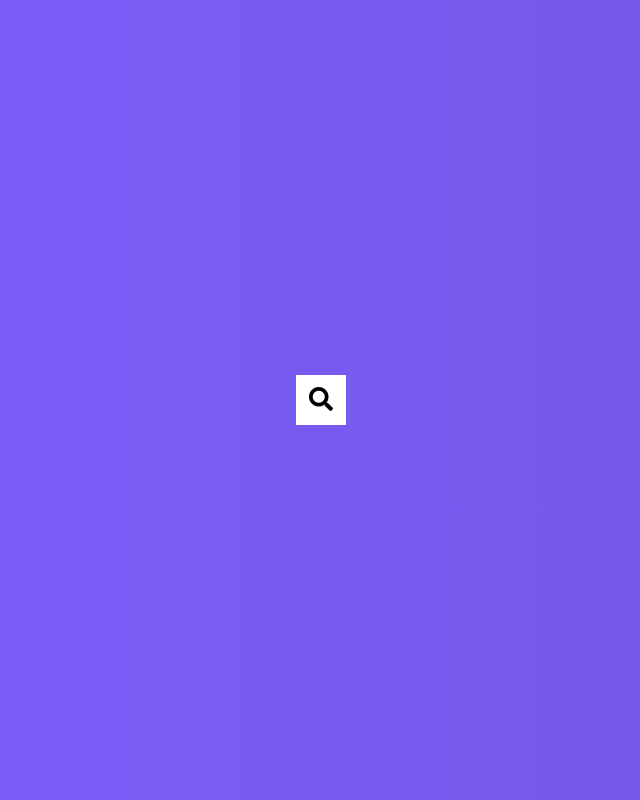
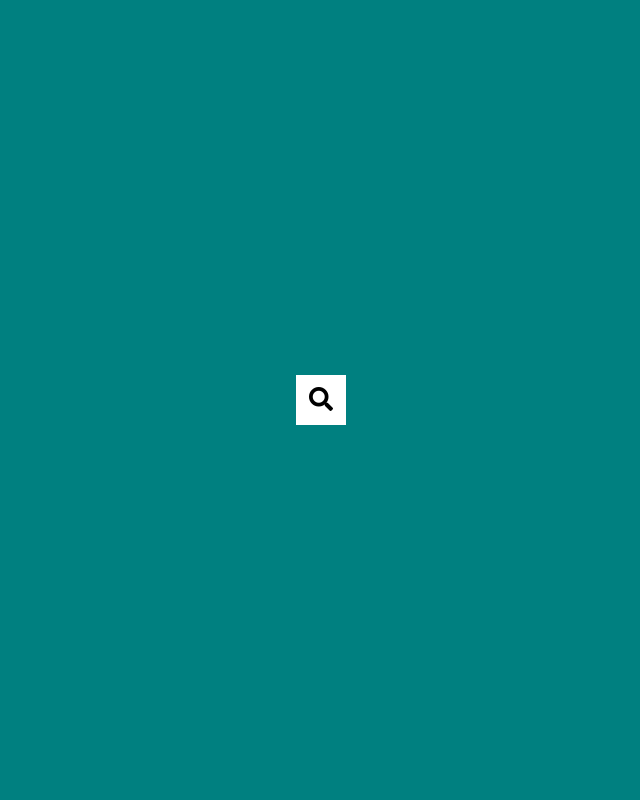
Before and after one commit to Naidu93/HiddenSearchWidget, a plain HTML site: page index.html in a window 1280 px wide. Shown: the whole page, without its empty margins (319-959 px from the left). Drawn offline with Linux system fonts and the light colour scheme.

Commit message:
Update styles.css

```diff
--- a/styles.css
+++ b/styles.css
@@ -5,7 +5,7 @@
 }
 
 body {
-  background-image: linear-gradient(90deg, #7d5fff, #7158e2);
+  background-color:teal;
   font-family: 'Roboto', sans-serif;
   display: flex;
   align-items: center;
```
